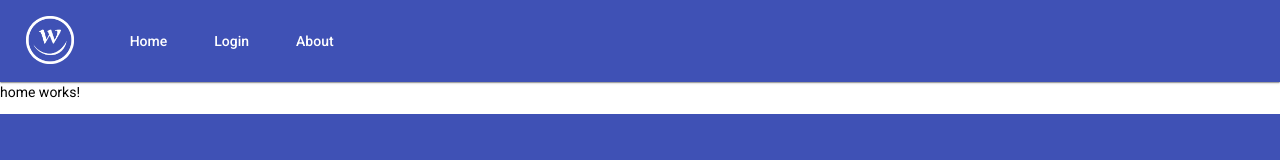
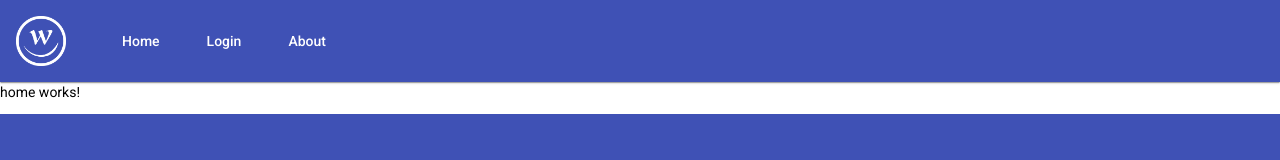
Before and after one commit to mavv-coder/lemon-04--angular-mini-app, an Angular app: page / in a window 1280 px wide. Shown: the top 160 px of the page. Built offline with nearby package versions, Linux system fonts and the light colour scheme.

Commit message:
logo updated

```diff
--- a/src/app/components/layout/navbar/navbar.component.scss
+++ b/src/app/components/layout/navbar/navbar.component.scss
@@ -11,11 +11,11 @@
 }
 
 .logo-container {
+  min-width: 50px;
   width: 50px;
   height: 50px;
-  margin-left: 10px;
 }
 
 .menu-container {
-  width: 100%;
+  flex: 1;
 }
```
